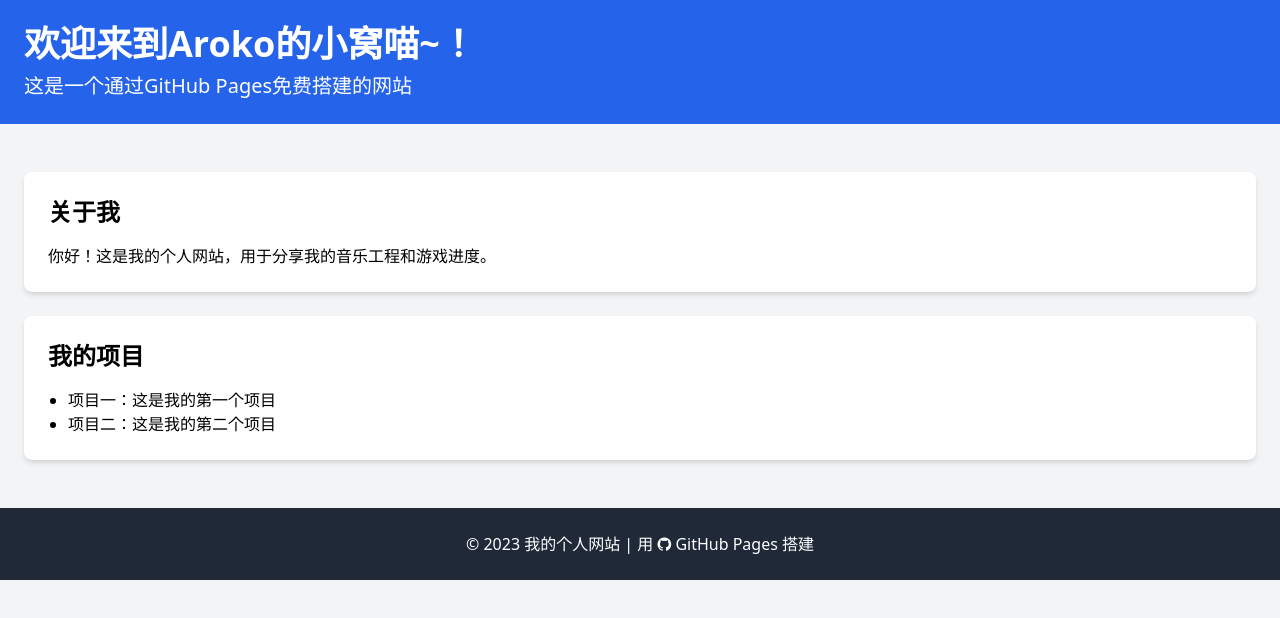
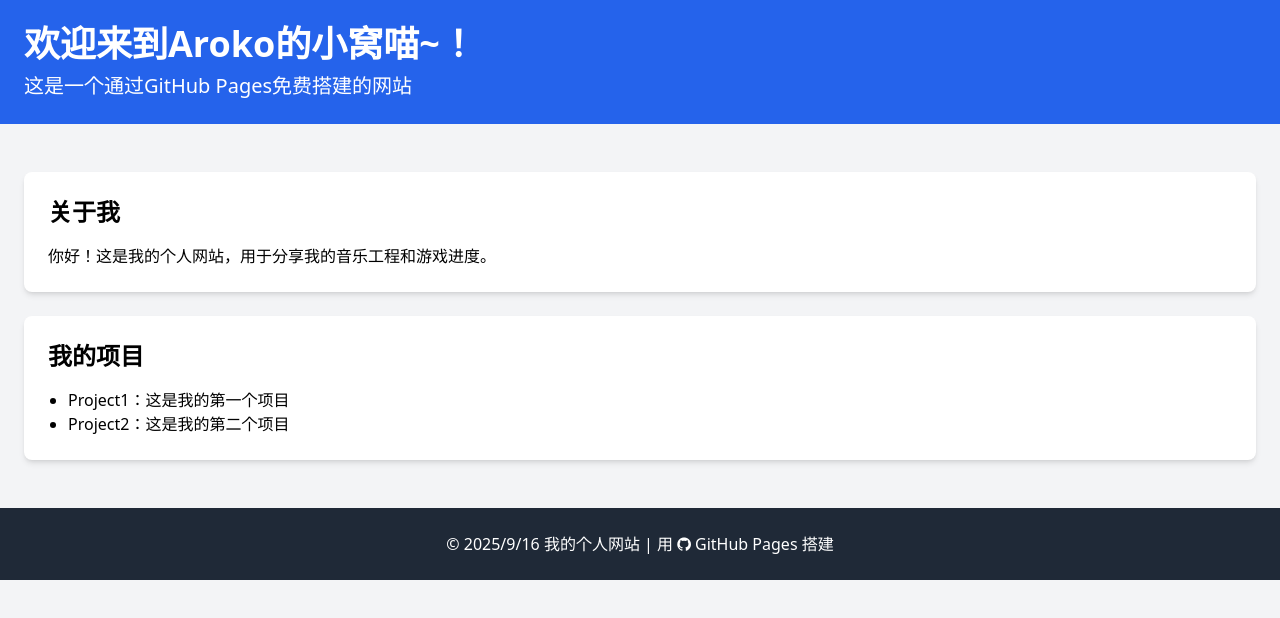
Before and after one commit to ArokoNeko/ArokoNeko.github.io, a plain HTML site: page index.html in a window 1280 px wide. Drawn offline with nearby package versions, Linux system fonts and the light colour scheme.

Commit message:
Update index.html

```diff
--- a/index.html
+++ b/index.html
@@ -25,15 +25,15 @@
         <section class="bg-white rounded-lg shadow-md p-6 my-6">
             <h2 class="text-2xl font-semibold mb-4">我的项目</h2>
             <ul class="list-disc pl-5">
-                <li>项目一：这是我的第一个项目</li>
-                <li>项目二：这是我的第二个项目</li>
+                <li>Project1：这是我的第一个项目</li>
+                <li>Project2：这是我的第二个项目</li>
             </ul>
         </section>
     </main>
 
     <footer class="bg-gray-800 text-white p-6">
         <div class="container mx-auto text-center">
-            <p>&copy; 2023 我的个人网站 | 用 <i class="fa fa-github"></i> GitHub Pages 搭建</p>
+            <p>&copy; 2025/9/16 我的个人网站 | 用 <i class="fa fa-github"></i> GitHub Pages 搭建</p>
         </div>
     </footer>
 </body>
```
